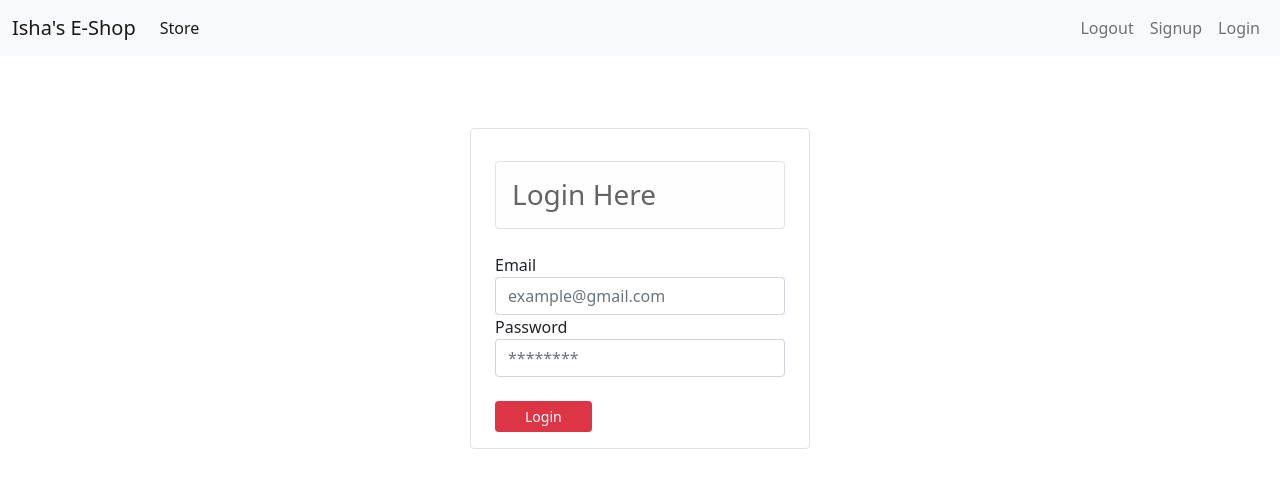
After one commit to IshaSarangi/E-shop-using-Django, a Django app: page /login in a window 1280 px wide. The commit adds this page. Shown: the top 496 px of the page. Run offline with Django 4.2, Linux system fonts and the light colour scheme.

Commit message:
Class-based View

```diff
--- a/store/templates/base.html
+++ b/store/templates/base.html
@@ -43,7 +43,7 @@
               <a class="nav-link" aria-current="page" href="/signup">Signup</a>
             </li>
             <li class="nav-item">
-              <a class="nav-link" aria-current="page" href="#">Login</a>
+              <a class="nav-link" aria-current="page" href="/login">Login</a>
             </li>
             {% comment %} <li class="nav-item dropdown">
               <a class="nav-link dropdown-toggle" href="#" id="navbarDropdown" role="button" data-bs-toggle="dropdown" aria-expanded="false">
--- /dev/null
+++ b/store/templates/login.html
@@ -0,0 +1,40 @@
+{% extends 'base.html' %}
+
+{% block content %}
+
+<div class="container">
+    <div class="p-4 m-4">
+        <div class="col-lg-4 mt-4 mb-4 mx-auto border rounded pt-3 pb-3 px-4">
+            <h3 class="alert alert-light border mt-3 mb-4 rounded">Login Here</h3>
+            <form action="/login" method="POST">
+
+                {% csrf_token %}
+
+                {% if error %}
+                <div class="alert alert-danger" role="alert">
+                    {{error}}
+                </div>
+                {% endif %}
+
+                <!-- email -->
+                <div class="form-group">
+                  <label for="">Email</label>
+                  <input required type="email" name="email" id="" value='{{values.email}}' class="form-control" placeholder="example@gmail.com">
+                </div>
+
+                <!-- password -->
+                <div class="form-group">
+                    <label for="">Password</label>
+                    <input type="password" name="password" id="" class="form-control" placeholder="********">
+                </div>
+
+                <div class="form-group">
+                    <input class="mt-4 btn btn-sm btn-danger col-lg-4" type="submit" value="Login">
+                </div>
+
+            </form>
+        </div>
+    </div>
+</div>
+
+{% endblock %}
--- a/store/urls.py
+++ b/store/urls.py
@@ -1,8 +1,9 @@
 from django.contrib import admin
 from django.urls import path
-from .views import index, signup
+from .views import index, Signup, Login
 
 urlpatterns = [
     path('', index, name='homepage'),
-    path('signup', signup)
+    path('signup', Signup.as_view()),
+    path('login', Login.as_view())
 ]
--- a/store/views.py
+++ b/store/views.py
@@ -4,6 +4,7 @@ from django.contrib.auth.hashers import make_password, check_password
 from .models.product import Product
 from .models.category import Category
 from .models.customer import Customer
+from django.views import View
 
 # print(make_password('1234'))
 # print(check_password('1234','pbkdf2_sha256$320000$BXfmD5ytn1Fb37zTnrcBCV$OOOtkKATefBN22pXi6m9iVnw6G236Vt17vurE2gXJqg='))
@@ -27,73 +28,97 @@ def index(request):
     data['categories'] = categories
     return render(request, 'index.html', data)
 
-def validateCustomer(customer):
-    error_message = None;
-    if not customer.first_name:
-        error_message = "First Name Required!"
-    elif len(customer.first_name) < 4:
-        error_message = "First Name must be 4 characters long"
-    elif not customer.last_name:
-        error_message = "Last Name Required!"
-    elif len(customer.last_name) < 4:
-        error_message = "Last Name must be 4 characters long"
-    elif not customer.phone:
-        error_message = "Phone Number required!"
-    elif len(customer.phone) < 10:
-        error_message = "Phone Number must be 10 characters long"
-    elif len(customer.password) < 6:
-        error_message = "Password must be 6 characters long"
-    elif not customer.email:
-        error_message = "Email required!"
-    elif len(customer.email) < 5:
-        error_message = "Email must be 5 characters long"
-    elif Customer.objects.filter(email=customer.email).exists():
-        error_message = "Email Address already registered!"
+class Signup(View):
 
-    return error_message
+    def signup(self, request):
+        if (request.method == 'GET'):
+            return render(request, 'signup.html')
+        else:
+            return registerUser(request)
 
-def registerUser(request):
-    postData = request.POST
+    def registerUser(self, request):
+        postData = request.POST
 
-    first_name = postData.get('firstname')
-    last_name = postData.get('lastname')
-    phone = postData.get('phone')
-    email = postData.get('email')
-    password = postData.get('password')
+        first_name = postData.get('firstname')
+        last_name = postData.get('lastname')
+        phone = postData.get('phone')
+        email = postData.get('email')
+        password = postData.get('password')
 
-    # validation
+        # validation
 
-    value = {
-        'first_name': first_name,
-        'last_name': last_name,
-        'phone': phone,
-        'email': email
-    }
-    error_message = None
+        value = {
+            'first_name': first_name,
+            'last_name': last_name,
+            'phone': phone,
+            'email': email
+            }
 
-    customer = Customer(first_name = first_name,
-                        last_name = last_name,
-                        phone = phone,
-                        email = email,
-                        password = password)
+        error_message = None
 
-    error_message = validateCustomer(customer)
+        customer = Customer(first_name = first_name,
+                            last_name = last_name,
+                            phone = phone,
+                            email = email,
+                            password = password)
 
-    # saving
-    if not error_message:
-        print(first_name, last_name, phone, email, password)
-        customer.password = make_password(customer.password)
-        customer.register()
-        return redirect('homepage')
-    else:
-        data = {
-            'error': error_message,
-            'values': value
-        }
-    return render(request, "signup.html", data)
+        error_message = validateCustomer(customer)
 
-def signup(request):
-    if (request.method == 'GET'):
-        return render(request, 'signup.html')
-    else:
-        return registerUser(request)
+        # saving
+
+        if not error_message:
+            print(first_name, last_name, phone, email, password)
+            customer.password = make_password(customer.password)
+            customer.register()
+            return redirect('homepage')
+        else:
+            data = {
+                'error': error_message,
+                'values': value
+            }
+        return render(request, "signup.html", data)
+
+    def validateCustomer(self, customer):
+        error_message = None;
+        if not customer.first_name:
+            error_message = "First Name Required!"
+        elif len(customer.first_name) < 4:
+            error_message = "First Name must be 4 characters long"
+        elif not customer.last_name:
+            error_message = "Last Name Required!"
+        elif len(customer.last_name) < 4:
+            error_message = "Last Name must be 4 characters long"
+        elif not customer.phone:
+            error_message = "Phone Number required!"
+        elif len(customer.phone) < 10:
+            error_message = "Phone Number must be 10 characters long"
+        elif len(customer.password) < 6:
+            error_message = "Password must be 6 characters long"
+        elif not customer.email:
+            error_message = "Email required!"
+        elif len(customer.email) < 5:
+            error_message = "Email must be 5 characters long"
+        elif Customer.objects.filter(email=customer.email).exists():
+            error_message = "Email Address already registered!"
+
+        return error_message
+
+class Login(View):
+    def get(self, request):
+        return render(request, 'login.html')
+
+    def post(self, request):
+        email = request.POST.get('email')
+        password = request.POST.get('password')
+        customer = Customer.get_customer_by_email(email)
+        error_message = None
+        if customer:
+            flag = check_password(password, customer.password)
+            if flag:
+                return redirect('homepage')
+            else:
+                error_message = 'Email or Password Invalid!'
+        else:
+            error_message = 'Email or Password Invalid!'
+        print(email, password)
+        return render(request, 'login.html', {'error': error_message})
```
Also changed, not shown: store/models/customer.py (+7 -0 lines).
